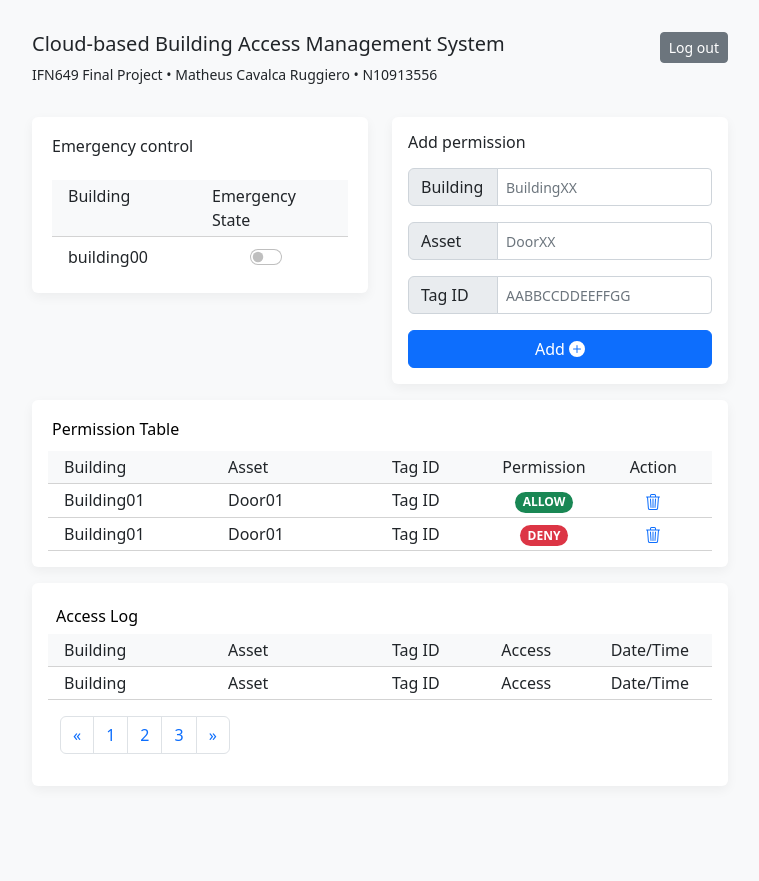
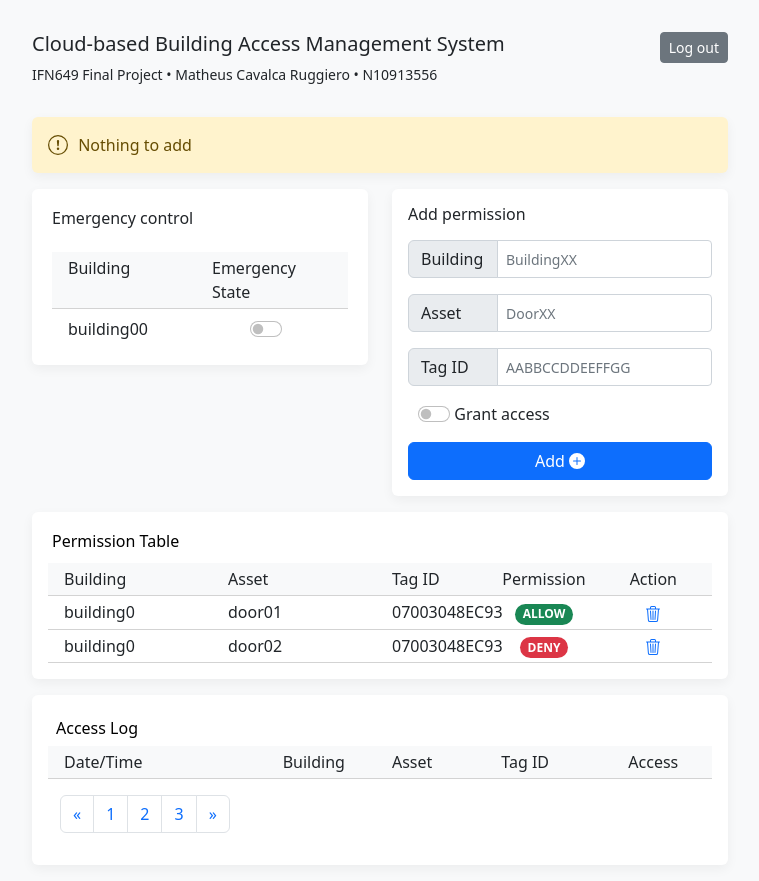
Before and after one commit to MattRugg/ifn649-finalproject, a Flask app: page /addpermission in a window 1280 px wide. Shown: the whole page, without its empty margins (260-1019 px from the left). Before the commit the page ends 754 px from the top, so only its background shows below. Run offline with Flask 2, Linux system fonts and the light colour scheme; the visitor is signed in with stand-in values (Sample User, id 1); some libraries are stand-ins or nearby versions.

Commit message:
Further implementation of the system

```diff
--- a/awscloudtier/awscloudtier.py
+++ b/awscloudtier/awscloudtier.py
@@ -11,11 +11,8 @@ app.config['MQTT_TLS_ENABLED'] = False  # set TLS to disabled for testing purpos
 mqtt = Mqtt(app)
 
 permTable = dict()
-permTable['building0/door01/07003048EC93'] = 1
-permTable['building0/door02/07003048EC93'] = 0
-#permTable['building0/door01/07003048EC93'] = 1
-#permTable['building0/door01/07003048EC93'] = 1
-#permTable['building0/door01/07003048EC93'] = 1
+permTable['building0/door01/07003048EC93'] = ['building0','door01','07003048EC93',1]
+permTable['building0/door02/07003048EC93'] = ['building0','door02','07003048EC93',0]
 
 accessLog = []
 
@@ -39,14 +36,15 @@ def handle_mqtt_message(client, userdata, msg):
 			access = '0'
 			try:
 				idx = building + '/' + asset + '/' + tagID
-				if permTable[idx] == 1:
+				permItem = permTable[idx]
+				if permItem[3] == 1:
 					access = '1'
 			except:
 				print("Not record found in the permissions Table: ", idx)
 			mqtt.publish(building + '/' + asset +'/access/' + tagID, access)
 			global accessLog
 			time = datetime.datetime.now()
-			accessLog.append([building, asset, tagID, time])
+			accessLog.append([building, asset, tagID, access, time])
 
 
 
@@ -59,19 +57,20 @@ def webLogout():
 def webLogin():
 	return render_template('login.html')
 
-@app.route('/addpermission')
+@app.route('/addpermission', methods = ['POST','GET'])
 def webAddPermission():
 	if not session['loggedin']:
 		return webLogin()
 
 	if request.method == 'POST':
-		building = request.form.get('building', False)
-		asset = request.form.get('asset', False)
-		tagid = request.form.get('tagid', False)
-		permisison = request.form.get('permission', False)
-		permTable[building + '/' + asset + '/' + tagid] = permission
+		building = request.form.get('building', 'invalid building')
+		asset = request.form.get('asset', 'invalid asset')
+		tagid = request.form.get('tagId', 'invalid tag')
+		permission = request.form.get('grantAccess', 0)
+		permTable[building + '/' + asset + '/' + tagid] = [building, asset, tagid, permission]
+		return render_template('index.html',permissionTable=permTable,accessLog=accessLog, message="Permission entry added")
 
-	return render_template('index.html')
+	return render_template('index.html',permissionTable=permTable,accessLog=accessLog, message="Nothing to add")
 
 @app.route('/emergency')
 def webEmergency():
@@ -98,7 +97,7 @@ def index():
 	if not session['loggedin']:
 		return webLogin()
 
-	return render_template('index.html')
+	return render_template('index.html',permissionTable=permTable,accessLog=accessLog)
 
 if __name__ == '__main__':
 	app.secret_key = 'supersecretkey'
--- a/awscloudtier/templates/index.html
+++ b/awscloudtier/templates/index.html
@@ -25,6 +25,20 @@
         <small>IFN649 Final Project &bull; Matheus Cavalca Ruggiero &bull; N10913556</small>
       </div>
 
+      {% if message is defined %}
+      <div class="row">
+        <div class="col-12">
+            <div class="alert alert-warning alert-dismissible fade show rounded box-shadow" role="alert" style="border:none">
+            <svg xmlns="http://www.w3.org/2000/svg" width="20" height="20" fill="currentColor" class="bi bi-exclamation-circle" style="margin-top:-4px;margin-right:6px" viewBox="0 0 16 16">
+              <path d="M8 15A7 7 0 1 1 8 1a7 7 0 0 1 0 14zm0 1A8 8 0 1 0 8 0a8 8 0 0 0 0 16z"></path>
+              <path d="M7.002 11a1 1 0 1 1 2 0 1 1 0 0 1-2 0zM7.1 4.995a.905.905 0 1 1 1.8 0l-.35 3.507a.552.552 0 0 1-1.1 0L7.1 4.995z"></path>
+            </svg>
+            {{message}}
+          </div>
+        </div>
+      </div>
+      {% endif %}
+
       <div class="row">
         <div class="col-6">
           <div class="p-3 bg-white rounded box-shadow">
@@ -42,7 +56,6 @@
               <div class="col-6 form-switch text-center">
                 <input class="form-check-input" type="checkbox" id="flexSwitchCheckChecked">
                 <!--<input class="form-check-input" type="checkbox" id="flexSwitchCheckChecked" checked="">-->
-                <!--<label class="form-check-label" for="flexSwitchCheckChecked">OFF</label>-->
               </div>
             </div>
           </div>
@@ -52,16 +65,20 @@
           <h6 class="mb-3">Add permission</h6>
           <form action="/addpermission" method="post">
             <div class="input-group mb-3">
-              <span class="input-group-text bg-gray" id="basic-addon1" style="width:90px">Building</span>
+              <span class="input-group-text bg-gray" id="building" name="building" style="width:90px">Building</span>
               <input type="text" class="form-control form-control-sm" placeholder="BuildingXX" aria-label="Username" aria-describedby="basic-addon1">
             </div>
             <div class="input-group mb-3">
-              <span class="input-group-text" id="basic-addon1" style="width:90px">Asset</span>
+              <span class="input-group-text" id="asset" name="asset" style="width:90px">Asset</span>
               <input type="text" class="form-control form-control-sm" placeholder="DoorXX" aria-label="Username" aria-describedby="basic-addon1">
             </div>
             <div class="input-group mb-3">
-              <span class="input-group-text" id="basic-addon1" style="width:90px">Tag ID</span>
+              <span class="input-group-text" id="tagId" name="tagId" style="width:90px">Tag ID</span>
               <input type="text" class="form-control form-control-sm" placeholder="AABBCCDDEEFFGG" aria-label="Username" aria-describedby="basic-addon1">
+            </div>
+            <div class="col-6 my-3 form-switch text-center">
+              <input class="form-check-input" type="checkbox" id="grantAccessflexSwitchCheckChecked">
+              <label class="form-check-label" for="flexSwitchCheckChecked">Grant access</label>
             </div>
             <button type="submit" class="btn btn-primary" style="width:100%;">Add
               <svg xmlns="http://www.w3.org/2000/svg" width="16" height="16" fill="currentColor" class="bi bi-plus-circle-fill" style="margin-top:-4px;" viewBox="0 0 16 16">
@@ -84,43 +101,26 @@
           <div class="col-2 text-center">Action</div>
         </div>
 
+        {% for key, permItem in permissionTable.items(): %}
         <div class="row m-0 p-1 btstrike">
-          <div class="col-3">Building01</div>
-          <div class="col-3">Door01</div>
-          <div class="col-2">Tag ID</div>
+          <div class="col-3">{{ permItem[0] }}</div>
+          <div class="col-3">{{ permItem[1] }}</div>
+          <div class="col-2">{{ permItem[2] }}</div>
           <div class="col-2 text-center">
+            {% if permItem[3] == 1: %}
             <span class="badge rounded-pill bg-success">ALLOW</span>
+            {% else %}
+            <span class="badge rounded-pill bg-danger">DENY</span>
+            {% endif %}
           </div>
           <div class="col-2 text-center">
-            <!--<a href=""><svg xmlns="http://www.w3.org/2000/svg" width="16" height="16" fill="currentColor" class="bi bi-pencil-square" viewBox="0 0 16 16">
-              <path d="M15.502 1.94a.5.5 0 0 1 0 .706L14.459 3.69l-2-2L13.502.646a.5.5 0 0 1 .707 0l1.293 1.293zm-1.75 2.456-2-2L4.939 9.21a.5.5 0 0 0-.121.196l-.805 2.414a.25.25 0 0 0 .316.316l2.414-.805a.5.5 0 0 0 .196-.12l6.813-6.814z"/>
-              <path fill-rule="evenodd" d="M1 13.5A1.5 1.5 0 0 0 2.5 15h11a1.5 1.5 0 0 0 1.5-1.5v-6a.5.5 0 0 0-1 0v6a.5.5 0 0 1-.5.5h-11a.5.5 0 0 1-.5-.5v-11a.5.5 0 0 1 .5-.5H9a.5.5 0 0 0 0-1H2.5A1.5 1.5 0 0 0 1 2.5v11z"/>
-            </svg></a>-->
             <a href="">
             <svg xmlns="http://www.w3.org/2000/svg" width="16" height="16" fill="currentColor" class="bi bi-trash3" viewBox="0 0 16 16">
               <path d="M6.5 1h3a.5.5 0 0 1 .5.5v1H6v-1a.5.5 0 0 1 .5-.5ZM11 2.5v-1A1.5 1.5 0 0 0 9.5 0h-3A1.5 1.5 0 0 0 5 1.5v1H2.506a.58.58 0 0 0-.01 0H1.5a.5.5 0 0 0 0 1h.538l.853 10.66A2 2 0 0 0 4.885 16h6.23a2 2 0 0 0 1.994-1.84l.853-10.66h.538a.5.5 0 0 0 0-1h-.995a.59.59 0 0 0-.01 0H11Zm1.958 1-.846 10.58a1 1 0 0 1-.997.92h-6.23a1 1 0 0 1-.997-.92L3.042 3.5h9.916Zm-7.487 1a.5.5 0 0 1 .528.47l.5 8.5a.5.5 0 0 1-.998.06L5 5.03a.5.5 0 0 1 .47-.53Zm5.058 0a.5.5 0 0 1 .47.53l-.5 8.5a.5.5 0 1 1-.998-.06l.5-8.5a.5.5 0 0 1 .528-.47ZM8 4.5a.5.5 0 0 1 .5.5v8.5a.5.5 0 0 1-1 0V5a.5.5 0 0 1 .5-.5Z"/>
             </svg></a>
           </div>
         </div>
-
-        <div class="row m-0 p-1 btstrike">
-          <div class="col-3">Building01</div>
-          <div class="col-3">Door01</div>
-          <div class="col-2">Tag ID</div>
-          <div class="col-2 text-center">
-            <span class="badge rounded-pill bg-danger">DENY</span>
-          </div>
-          <div class="col-2 text-center">
-            <!--<a href=""><svg xmlns="http://www.w3.org/2000/svg" width="16" height="16" fill="currentColor" class="bi bi-pencil-square" viewBox="0 0 16 16">
-              <path d="M15.502 1.94a.5.5 0 0 1 0 .706L14.459 3.69l-2-2L13.502.646a.5.5 0 0 1 .707 0l1.293 1.293zm-1.75 2.456-2-2L4.939 9.21a.5.5 0 0 0-.121.196l-.805 2.414a.25.25 0 0 0 .316.316l2.414-.805a.5.5 0 0 0 .196-.12l6.813-6.814z"/>
-              <path fill-rule="evenodd" d="M1 13.5A1.5 1.5 0 0 0 2.5 15h11a1.5 1.5 0 0 0 1.5-1.5v-6a.5.5 0 0 0-1 0v6a.5.5 0 0 1-.5.5h-11a.5.5 0 0 1-.5-.5v-11a.5.5 0 0 1 .5-.5H9a.5.5 0 0 0 0-1H2.5A1.5 1.5 0 0 0 1 2.5v11z"/>
-            </svg></a>-->
-            <a href="">
-            <svg xmlns="http://www.w3.org/2000/svg" width="16" height="16" fill="currentColor" class="bi bi-trash3" viewBox="0 0 16 16">
-              <path d="M6.5 1h3a.5.5 0 0 1 .5.5v1H6v-1a.5.5 0 0 1 .5-.5ZM11 2.5v-1A1.5 1.5 0 0 0 9.5 0h-3A1.5 1.5 0 0 0 5 1.5v1H2.506a.58.58 0 0 0-.01 0H1.5a.5.5 0 0 0 0 1h.538l.853 10.66A2 2 0 0 0 4.885 16h6.23a2 2 0 0 0 1.994-1.84l.853-10.66h.538a.5.5 0 0 0 0-1h-.995a.59.59 0 0 0-.01 0H11Zm1.958 1-.846 10.58a1 1 0 0 1-.997.92h-6.23a1 1 0 0 1-.997-.92L3.042 3.5h9.916Zm-7.487 1a.5.5 0 0 1 .528.47l.5 8.5a.5.5 0 0 1-.998.06L5 5.03a.5.5 0 0 1 .47-.53Zm5.058 0a.5.5 0 0 1 .47.53l-.5 8.5a.5.5 0 1 1-.998-.06l.5-8.5a.5.5 0 0 1 .528-.47ZM8 4.5a.5.5 0 0 1 .5.5v8.5a.5.5 0 0 1-1 0V5a.5.5 0 0 1 .5-.5Z"/>
-            </svg></a>
-          </div>
-        </div>
+        {% endfor %}
 
       </div>
 
@@ -128,20 +128,28 @@
         <h6 class="mb-0 p-2 text-black lh-100 col-12">Access Log</h6>
 
         <div class="row m-0 p-1 btstrike bg-light tbheader">
-          <div class="col-3">Building</div>
-          <div class="col-3">Asset</div>
+          <div class="col-4">Date/Time</div>
+          <div class="col-2">Building</div>
+          <div class="col-2">Asset</div>
           <div class="col-2">Tag ID</div>
-          <div class="col-2">Access</div>
-          <div class="col-2">Date/Time</div>
+          <div class="col-2 text-center">Access</div>
         </div>
 
+        {% for logItem in accessLog: %}
         <div class="row m-0 p-1 btstrike">
-          <div class="col-3">Building</div>
-          <div class="col-3">Asset</div>
-          <div class="col-2">Tag ID</div>
-          <div class="col-2">Access</div>
-          <div class="col-2">Date/Time</div>
+          <div class="col-4">{{logItem[4].strftime('%Y-%m-%d %H:%M:%S')}}</div>
+          <div class="col-2">{{logItem[0]}}</div>
+          <div class="col-2">{{logItem[1]}}</div>
+          <div class="col-2">{{logItem[2]}}</div>
+          <div class="col-2 text-center">
+          {% if logItem[3] == '1': %}
+          <span class="badge rounded-pill bg-success">ALLOWED</span>
+          {% else %}
+          <span class="badge rounded-pill bg-danger">DENIED</span>
+          {% endif %}
+          </div>
         </div>
+        {% endfor %}
 
         <div class="row mt-3">
         <nav aria-label="Standard pagination example">
```
